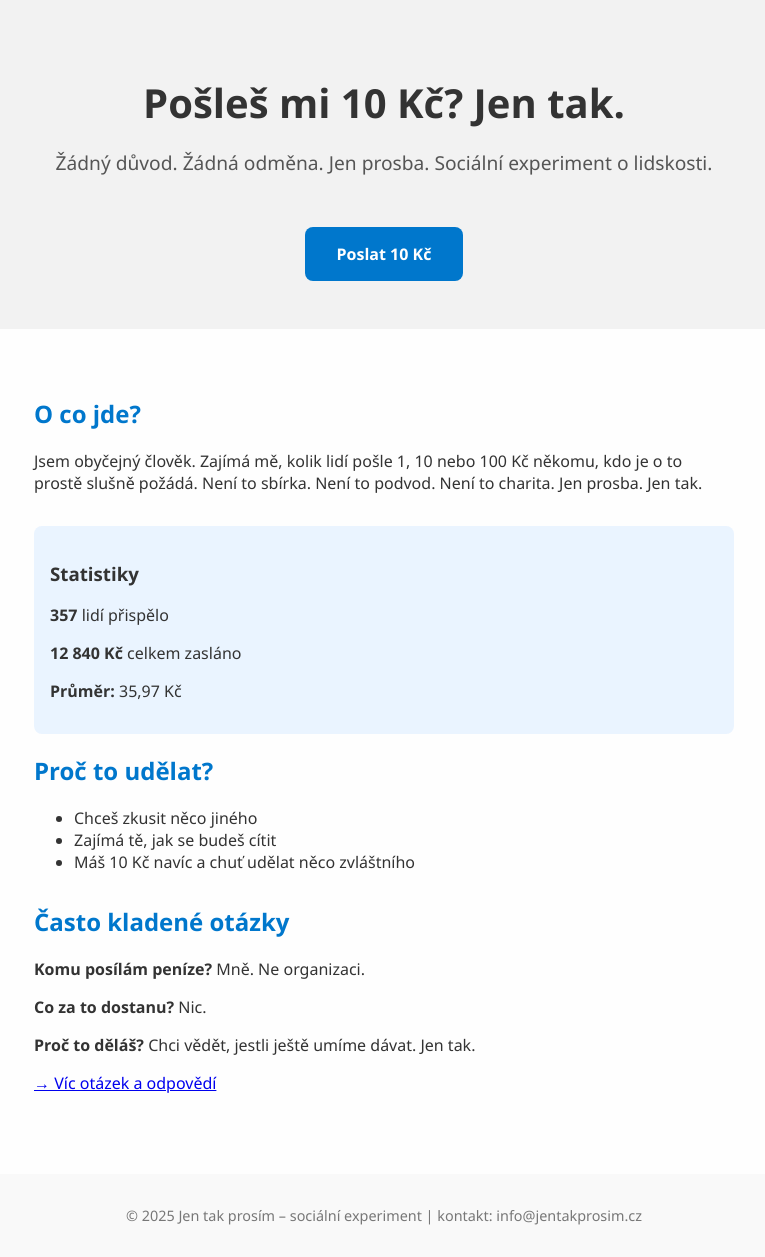
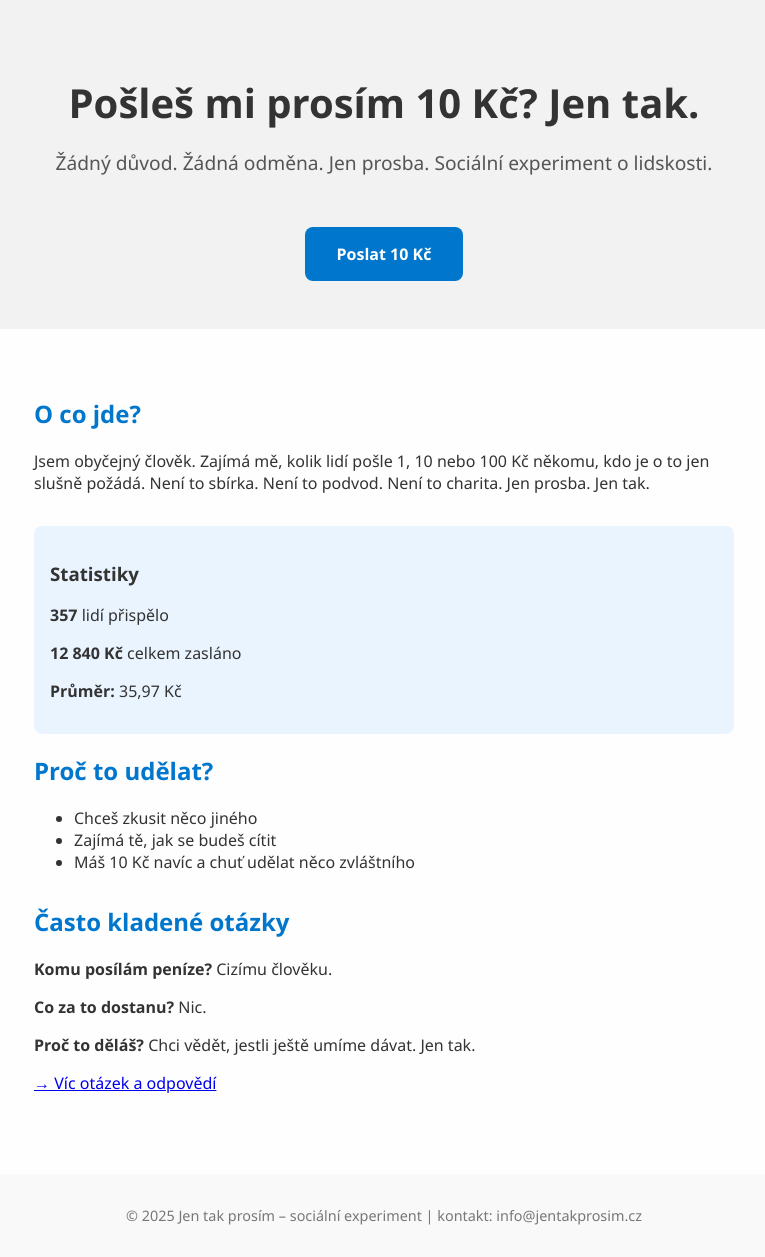
Before and after one commit to lerakurb/jentakprosim, a plain HTML site: page index.html in a window 1280 px wide. Shown: the whole page, without its empty margins (256-1021 px from the left). Drawn offline with Linux system fonts and the light colour scheme.

Commit message:
Add files via upload

```diff
--- a/index.html
+++ b/index.html
@@ -62,7 +62,7 @@
 </head>
 <body>
   <header>
-    <h1>Pošleš mi 10 Kč? Jen tak.</h1>
+    <h1>Pošleš mi prosím 10 Kč? Jen tak.</h1>
     <p>Žádný důvod. Žádná odměna. Jen prosba. Sociální experiment o lidskosti.</p>
     <a class="btn" href="#">Poslat 10 Kč</a>
   </header>
@@ -71,7 +71,7 @@
     <section>
       <h2>O co jde?</h2>
       <p>
-        Jsem obyčejný člověk. Zajímá mě, kolik lidí pošle 1, 10 nebo 100 Kč někomu, kdo je o to prostě slušně požádá.
+        Jsem obyčejný člověk. Zajímá mě, kolik lidí pošle 1, 10 nebo 100 Kč někomu, kdo je o to jen slušně požádá.
         Není to sbírka. Není to podvod. Není to charita. Jen prosba. Jen tak.
       </p>
     </section>
@@ -94,7 +94,7 @@
 
     <section>
       <h2>Často kladené otázky</h2>
-      <p><strong>Komu posílám peníze?</strong> Mně. Ne organizaci.</p>
+      <p><strong>Komu posílám peníze?</strong> Cizímu člověku.</p>
       <p><strong>Co za to dostanu?</strong> Nic.</p>
       <p><strong>Proč to děláš?</strong> Chci vědět, jestli ještě umíme dávat. Jen tak.</p>
       <p><a href="#">→ Víc otázek a odpovědí</a></p>
```
